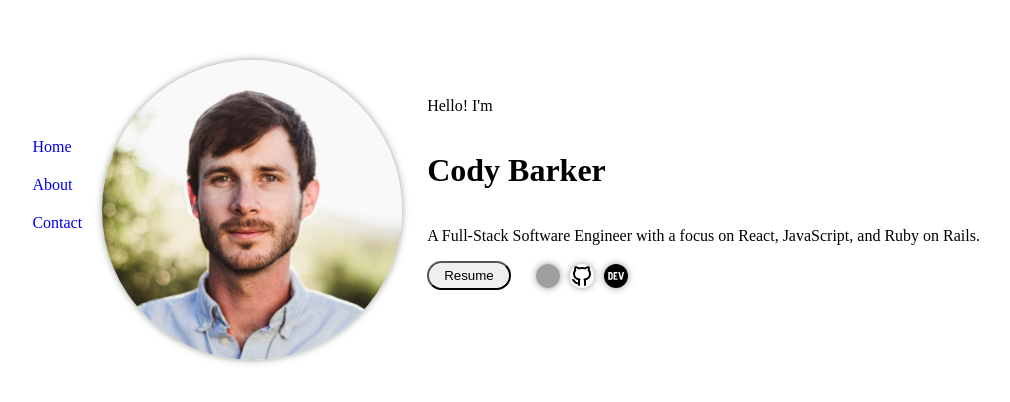
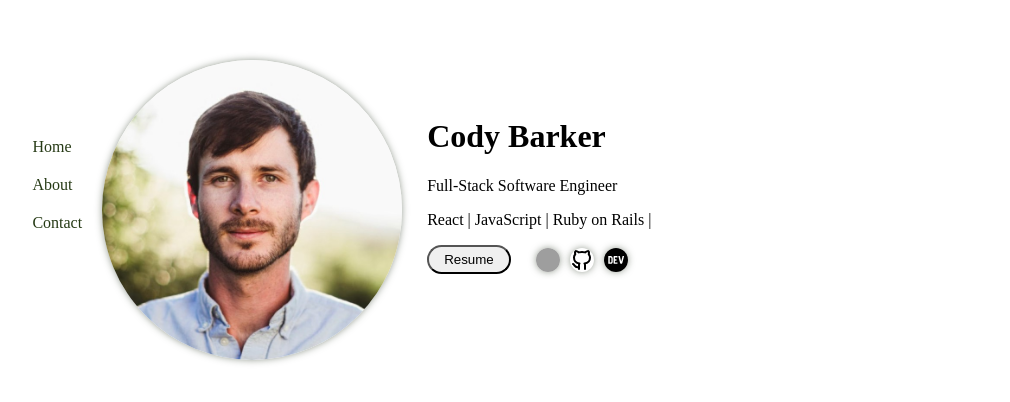
Before and after one commit to cody-barker/portfolio-website, a JavaScript app: page / in a window 1280 px wide. Shown: the top 402 px of the page, without its empty margins (122-1132 px from the left). Built offline with nearby package versions, Linux system fonts and the light colour scheme; grey boxes are pictures that could not be loaded; the HTML template or start-up script is replaced by a standard one.

Commit message:
tighten spacing between h1 and p tags in header by setting p margin to 0

```diff
--- a/src/pages/Home.js
+++ b/src/pages/Home.js
@@ -13,9 +13,9 @@ function Home() {
     <div className="container">
       <img src={headshot} alt="headshot"/>
       <div className="home-header">
-        <p>Hello! I'm</p>
         <h1>Cody Barker</h1>
-        <p>A Full-Stack Software Engineer with a focus on React, JavaScript, and Ruby on Rails.</p>
+        <p>Full-Stack Software Engineer</p>
+        <p> React | JavaScript | Ruby on Rails |</p>
         <div className="icons-container">
           <button onClick={() => onClick('https://drive.google.com/file/d/1n2ZNSdGDth-0gedkApnKqj9REJDzobSM/view?usp=sharing')}>Resume</button>
           <img src={linkedInIcon} alt="LinkedIn icon" onClick={() => onClick('https://www.linkedin.com/in/barkercody/')}/>
--- a/src/styles/App.css
+++ b/src/styles/App.css
@@ -19,8 +19,17 @@ nav {
 }
 
 .nav-link {
+  color: #263a15;
   margin: 10px;
   text-decoration: none;
+}
+
+.nav-link:visited {
+  color: #263a15;
+}
+
+.nav-link:hover {
+  color: #c9ab23;
 }
 
 .container {
@@ -43,6 +52,10 @@ nav {
   flex-direction: column;
   justify-content: flex-start;
   margin-left: 25px;
+}
+
+.home-header p {
+  margin-top: 0;
 }
 
 .home-header img {
```
